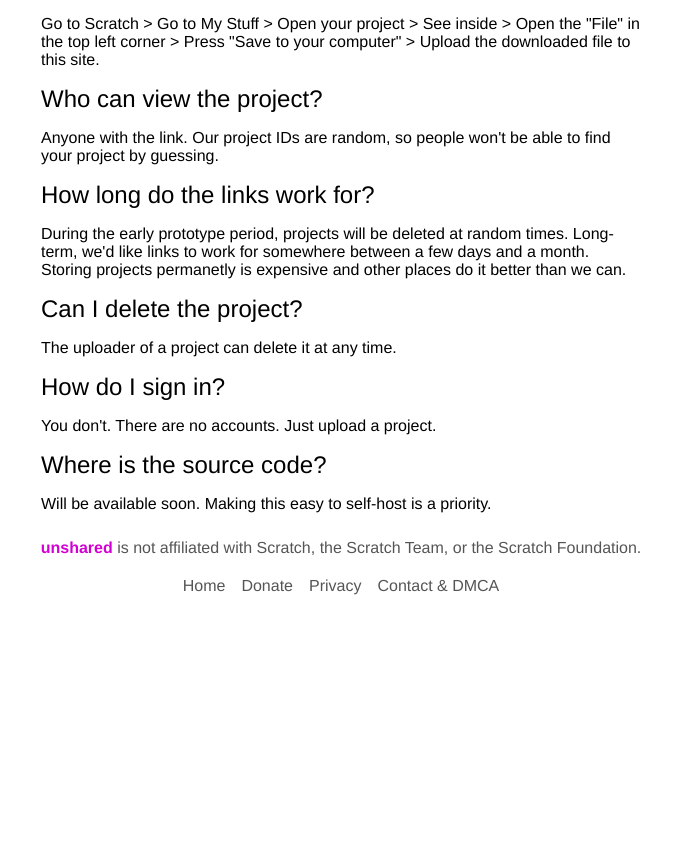
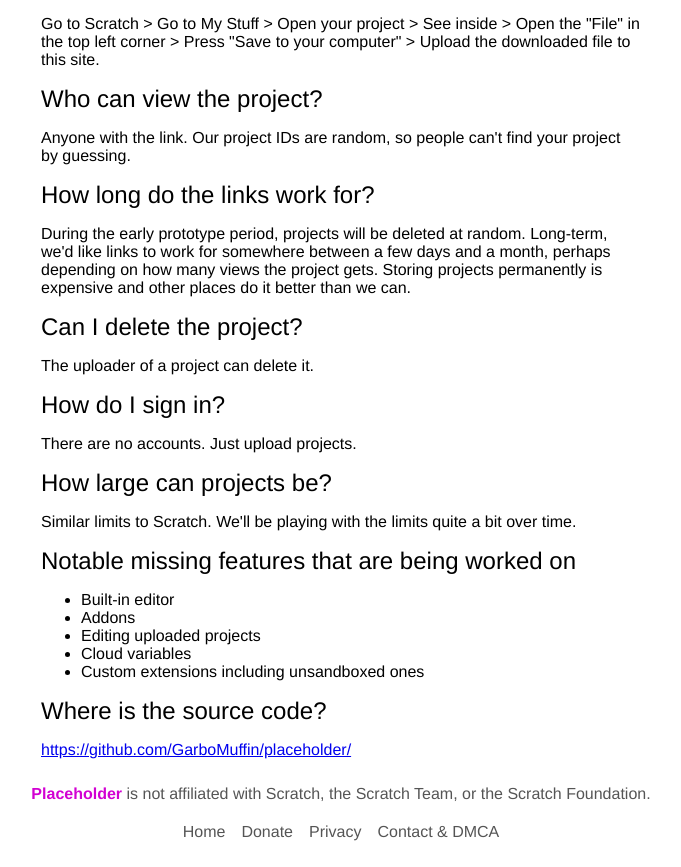
Before and after one commit to GarboMuffin/placeholder, a SvelteKit app: page / in a window 1280 px wide. Shown: the part 406-1273 px from the top of the page, without its empty margins (299-980 px from the left). Before the commit the page ends 1027 px from the top, so only its background shows below. Built offline with nearby package versions, Linux system fonts and the light colour scheme.

Commit message:
Finish up for prototype release

```diff
--- a/src/lib/brand.ts
+++ b/src/lib/config/brand.ts
@@ -1,2 +1,2 @@
-export const APP_NAME = 'unshared';
+export const APP_NAME = 'Placeholder';
 export const CONTACT = '<edit this in brand.ts>';
--- a/src/lib/server/config.ts
+++ b/src/lib/config/limits.ts
@@ -15,9 +15,9 @@
 /**
  * Maximum total size of all the assets inside a project including project.json in bytes.
  */
-export const MAX_TOTAL_PROJECT_SIZE = 1 * GB;
+export const MAX_TOTAL_PROJECT_SIZE = 500 * MB;
 
 /**
  * Maximum total size of all assets and projects in the database.
  */
-export const MAX_EVERYTHING_SIZE = 20 * GB;
+export const MAX_EVERYTHING_SIZE = 30 * GB;
--- a/src/lib/server/db.ts
+++ b/src/lib/server/db.ts
@@ -2,7 +2,7 @@
 import sqlite from 'better-sqlite3';
 import type {ParsedProject} from '$lib/parse';
 import nodeCrypto from 'node:crypto';
-import * as CONFIG from './config';
+import * as Limits from '../config/limits';
 
 /*
 
@@ -130,7 +130,7 @@
   assetInformation: AssetInformation,
   projectTitle: string
 ): IncompleteProject => {
-  if (encodedProjectJSON.byteLength > CONFIG.MAX_PROJECT_DATA_SIZE) {
+  if (encodedProjectJSON.byteLength > Limits.MAX_PROJECT_DATA_SIZE) {
     throw error(400, 'project.json too large');
   }
 
@@ -149,7 +149,7 @@
   for (const md5ext of parsedProject.md5exts) {
     const asset = assetInformation[md5ext];
 
-    if (asset.size > CONFIG.MAX_ASSET_SIZE) {
+    if (asset.size > Limits.MAX_ASSET_SIZE) {
       throw error(400, `asset is too large: ${md5ext}`);
     }
 
@@ -168,11 +168,11 @@
     totalSize += asset.size;
   }
 
-  if (totalSize > CONFIG.MAX_TOTAL_PROJECT_SIZE) {
+  if (totalSize > Limits.MAX_TOTAL_PROJECT_SIZE) {
     throw error(400, 'total project size is too large');
   }
 
-  if (getTotalSizeOfEverything() > CONFIG.MAX_EVERYTHING_SIZE) {
+  if (getTotalSizeOfEverything() > Limits.MAX_EVERYTHING_SIZE) {
     throw error(400, 'the server is out of space');
   }
 
--- a/src/routes/+layout.svelte
+++ b/src/routes/+layout.svelte
@@ -1,5 +1,5 @@
 <script>
-  import { APP_NAME } from '$lib/brand';
+  import { APP_NAME } from '$lib/config/brand';
 </script>
 
 <style>
--- a/src/routes/+page.svelte
+++ b/src/routes/+page.svelte
@@ -1,5 +1,5 @@
 <script lang="ts">
-  import { APP_NAME } from '$lib/brand';
+  import { APP_NAME } from '$lib/config/brand';
   import ProjectInput from '$lib/ProjectInput.svelte';
 </script>
 
@@ -46,7 +46,7 @@
 
 <section class="header">
   <h1>Welcome to <span class="fancy">{APP_NAME}.</span></h1>
-  <p class="warning">This site is experimental and is in active development. Projects will be deleted at random. Do not rely on this too much. Pleas report bugs.</p>
+  <p class="warning">This site is experimental and is in active development. Projects will be deleted at random. Do not rely on this too much. Please <a href="https://github.com/GarboMuffin/unshared/issues/new">report bugs</a>.</p>
   <p>Select or drop a .sb3 file and we'll create a temporary link that anyone can use to view the project.</p>
   <p>By uploading a project, you assert that you have the necesssary legal rights to allow us to store and redistribute the project and its assets.</p>
 </section>
@@ -60,17 +60,29 @@
   <p>Go to Scratch &gt; Go to My Stuff &gt; Open your project &gt; See inside &gt; Open the "File" in the top left corner &gt; Press "Save to your computer" &gt; Upload the downloaded file to this site.</p>
 
   <h2>Who can view the project?</h2>
-  <p>Anyone with the link. Our project IDs are random, so people won't be able to find your project by guessing.</p>
+  <p>Anyone with the link. Our project IDs are random, so people can't find your project by guessing.</p>
 
   <h2>How long do the links work for?</h2>
-  <p>During the early prototype period, projects will be deleted at random times. Long-term, we'd like links to work for somewhere between a few days and a month. Storing projects permanetly is expensive and other places do it better than we can.</p>
+  <p>During the early prototype period, projects will be deleted at random. Long-term, we'd like links to work for somewhere between a few days and a month, perhaps depending on how many views the project gets. Storing projects permanently is expensive and other places do it better than we can.</p>
 
   <h2>Can I delete the project?</h2>
-  <p>The uploader of a project can delete it at any time.</p>
+  <p>The uploader of a project can delete it.</p>
 
   <h2>How do I sign in?</h2>
-  <p>You don't. There are no accounts. Just upload a project.</p>
+  <p>There are no accounts. Just upload projects.</p>
+
+  <h2>How large can projects be?</h2>
+  <p>Similar limits to Scratch. We'll be playing with the limits quite a bit over time.</p>
+
+  <h2>Notable missing features that are being worked on</h2>
+  <ul>
+    <li>Built-in editor</li>
+    <li>Addons</li>
+    <li>Editing uploaded projects</li>
+    <li>Cloud variables</li>
+    <li>Custom extensions including unsandboxed ones</li>
+  </ul>
 
   <h2>Where is the source code?</h2>
-  <p>Will be available soon. Making this easy to self-host is a priority.</p>
+  <p><a href="https://github.com/GarboMuffin/placeholder/">https://github.com/GarboMuffin/placeholder/</a></p>
 </section>
--- a/src/routes/contact/+page.svelte
+++ b/src/routes/contact/+page.svelte
@@ -1,5 +1,5 @@
 <script>
-  import { CONTACT } from "$lib/brand";
+  import { CONTACT } from "$lib/config/brand";
 </script>
 
 <svelte:head>
--- a/src/routes/projects/[project]/+page.svelte
+++ b/src/routes/projects/[project]/+page.svelte
@@ -2,7 +2,7 @@
   import type {PageData} from './$types';
   import {page} from '$app/stores';
   import {getOwnershipToken} from '$lib/local-project-data';
-  import { APP_NAME } from '$lib/brand';
+  import { APP_NAME } from '$lib/config/brand';
   import ProjectRunner from '$lib/ProjectRunner.svelte';
   import { fetchWithErrorHandling } from '$lib/fetch';
 
```
